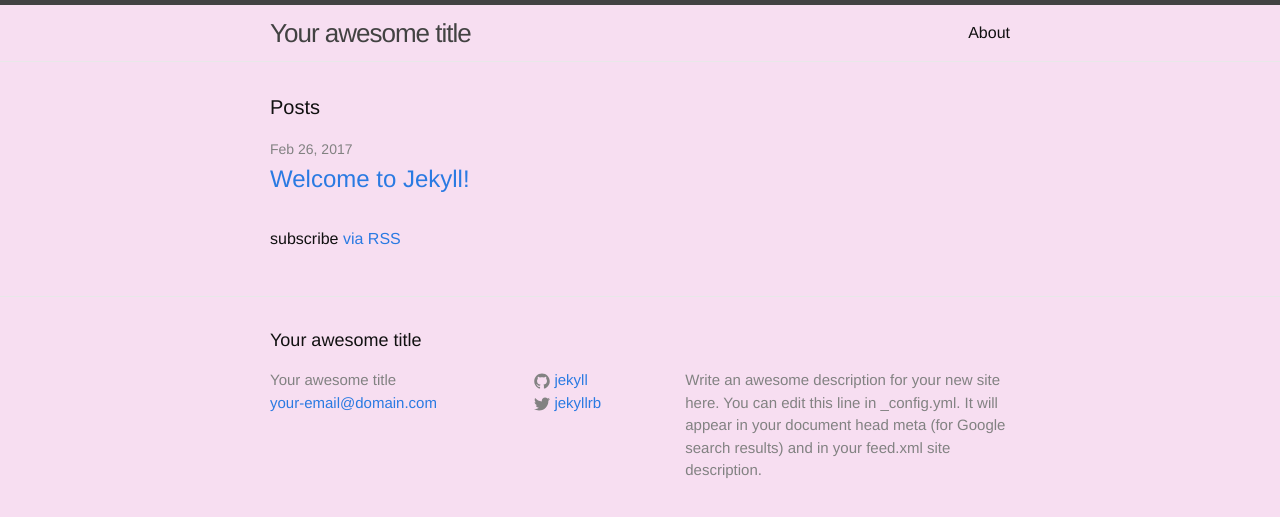
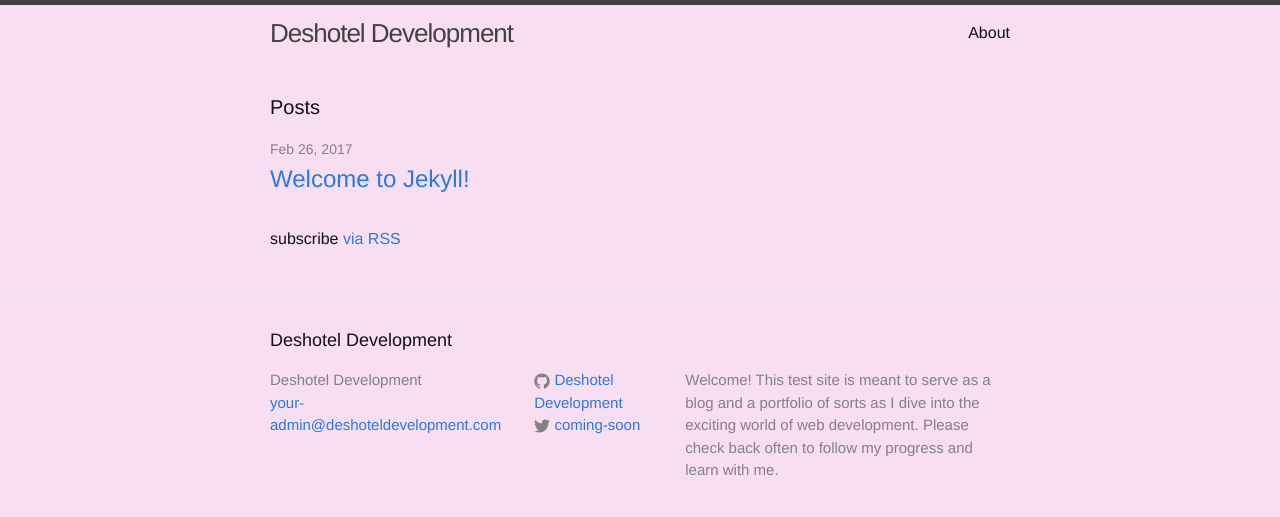
Before and after one commit to DeshotelDevelopment/first-sample-repo, a Jekyll site: the page built from index.html, in a window 1280 px wide. Shown: the top 517 px of the page. Built offline with Jekyll 4.4.1, drawn with Linux system fonts in a browser that asks for light colours.

Commit message:
Update _config.yml

```diff
--- a/_config.yml
+++ b/_config.yml
@@ -6,16 +6,16 @@
 # 'jekyll serve'. If you change this file, please restart the server process.
 
 # Site settings
-title: Your awesome title
-email: your-email@domain.com
+title: Deshotel Development
+email: your-admin@deshoteldevelopment.com
 description: > # this means to ignore newlines until "baseurl:"
-  Write an awesome description for your new site here. You can edit this
-  line in _config.yml. It will appear in your document head meta (for
-  Google search results) and in your feed.xml site description.
+  Welcome! This test site is meant to serve as a blog and a portfolio of sorts as
+  I dive into the exciting world of web development. Please check back often to follow my
+  progress and learn with me.
 baseurl: "" # the subpath of your site, e.g. /blog
-url: "http://yourdomain.com" # the base hostname & protocol for your site
-twitter_username: jekyllrb
-github_username:  jekyll
+url: "http://www.deshoteldevelopment.com" # the base hostname & protocol for your site
+twitter_username: coming-soon
+github_username:  Deshotel Development
 
 # Build settings
 markdown: kramdown
```
